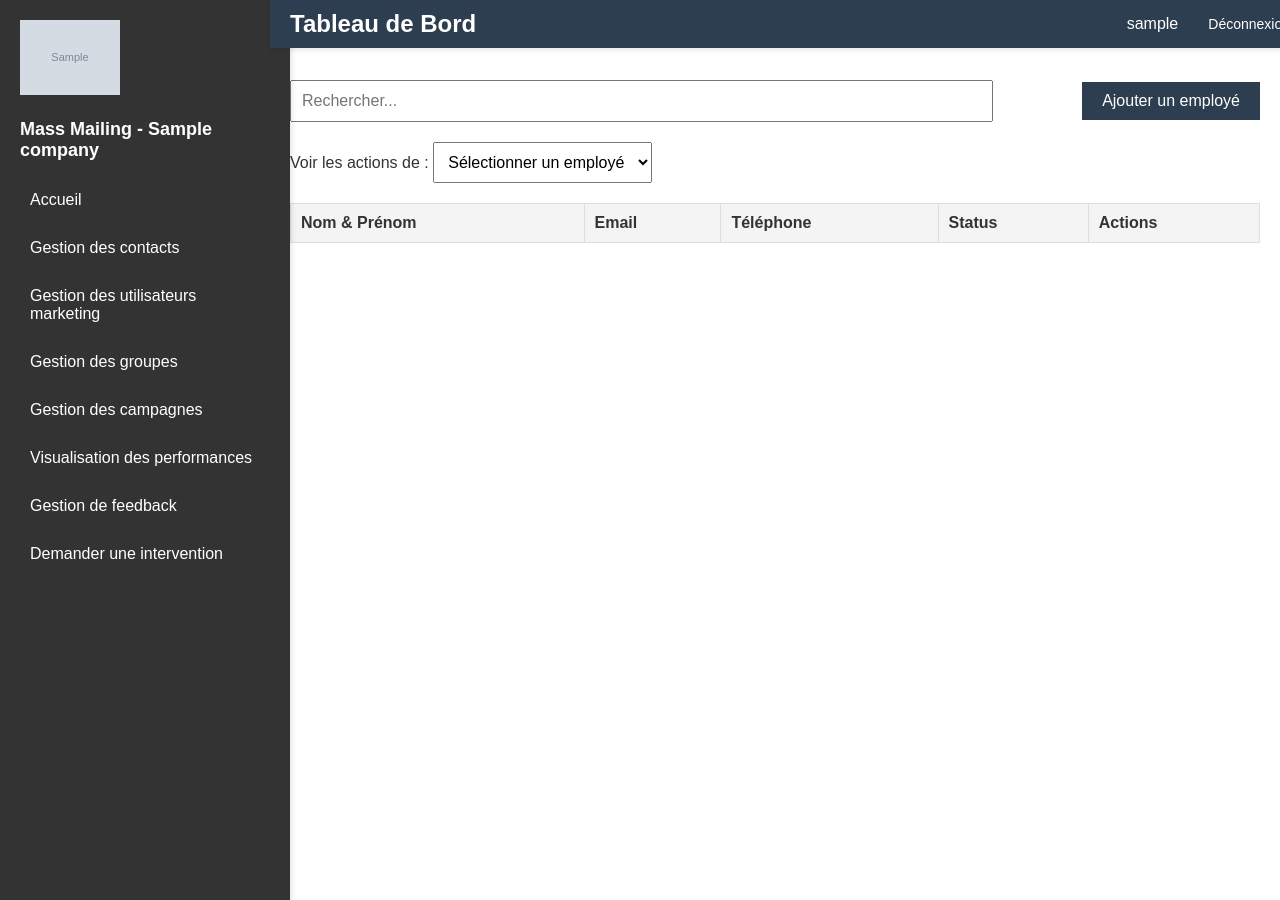
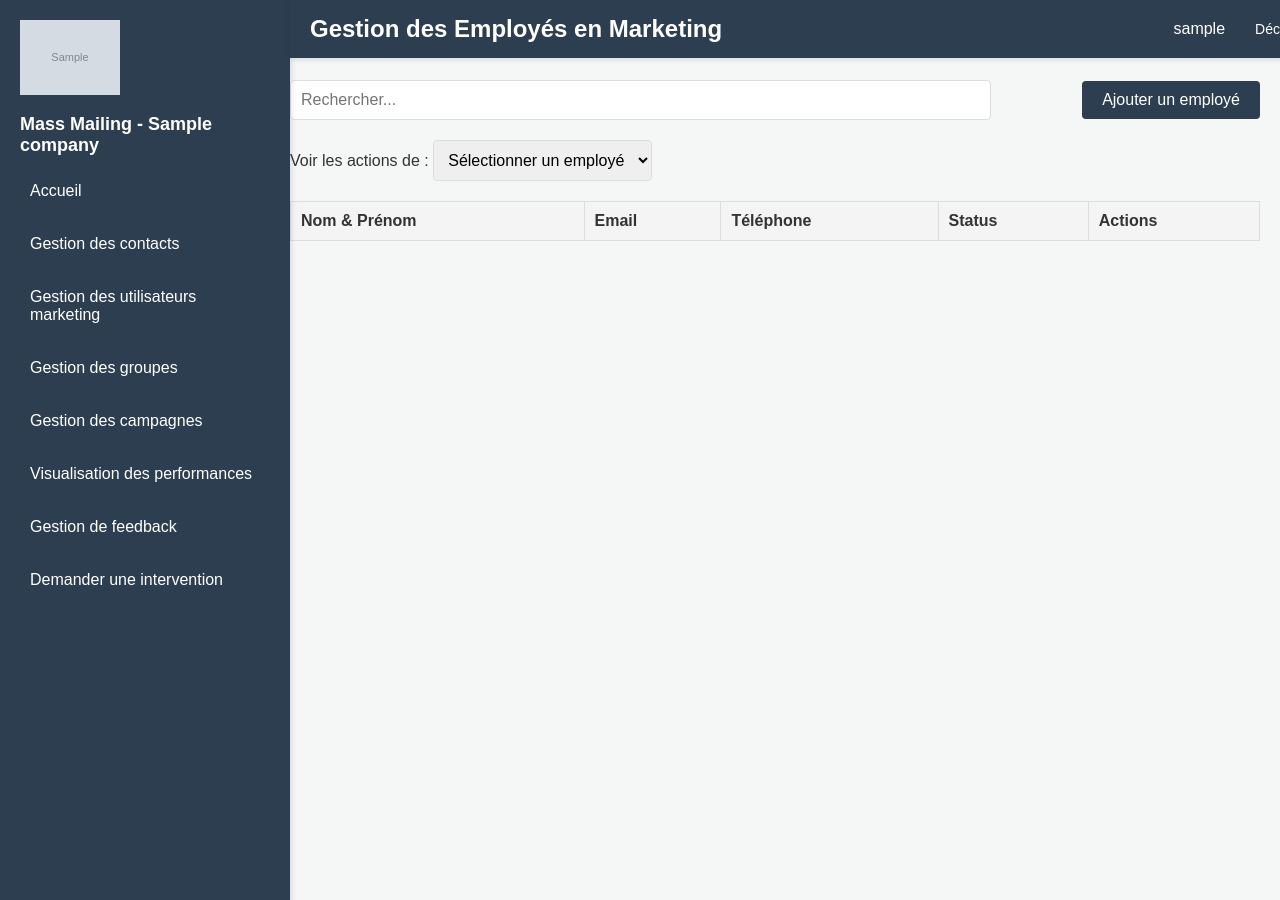
Before and after one commit to naderbenammar25/bulk_sms, a Django app: page /gestion_utilisateurs_marketing/ in a window 1280 px wide. Run offline with Django 5.2, Linux system fonts and the light colour scheme; a user stored in the database is signed in; tables that the repository leaves empty hold one stand-in row (values such as "Sample post"); grey boxes marked "Sample" are stand-in pictures; lists and menus that the app fills with data are empty.

Commit message:
ajout des correctifs de finalisation pour la 1ere release

```diff
--- a/bulk_sms_api/campaigns/static/campaigns/css/admin.css
+++ b/bulk_sms_api/campaigns/static/campaigns/css/admin.css
@@ -6,9 +6,13 @@
     --sidebar-color: #2c3e50;
     --text-color: #333;
     --hover-color: #1abc9c;
+    --header-color: #2c3e50;
+    --table-header-color: #f4f4f4;
+    --table-row-even-color: #f9f9f9;
+    --table-row-hover-color: #f1f1f1;
 }
 
-/* Reset */
+/* Reset et styles de base */
 body {
     font-family: 'Arial', sans-serif;
     margin: 0;
@@ -80,24 +84,26 @@ body {
     padding: 20px;
 }
 
+/* Header Bar */
 .header-bar {
-    width: calc(100% - 300px);
+    width: 81%;
     padding: 15px 20px;
-    background-color: rgb(140, 150, 163);
+    background-color: var(--header-color);
     color: #fff;
     position: fixed;
     top: 0;
     left: 270px;
-    z-index: -1;
+    z-index: 1000;
     display: flex;
     justify-content: space-between;
     align-items: center;
     box-shadow: 0 2px 5px rgba(0, 0, 0, 0.1);
+    position: fixed;
+    left: 290px;
 }
 
 .header-bar h1 {
     margin: 0;
-    margin-left: 20px;
     font-size: 24px;
 }
 
@@ -120,75 +126,7 @@ body {
     box-shadow: 0 2px 5px rgba(0, 0, 0, 0.1);
 }
 
-
-body {
-    font-family: Arial, sans-serif;
-    margin: 0;
-    padding: 0;
-    background-color: #ffffff;
-}
-
-.sidebar {
-    width: 250px;
-    height: 100vh;
-    position: fixed;
-    top: 0;
-    left: 0;
-    background-color: #333;
-    color: #fff;
-    padding: 20px;
-}
-
-.sidebar .logo {
-    max-width: 100px;
-    margin-bottom: 20px;
-}
-
-.sidebar h2 {
-    font-size: 18px;
-    margin-bottom: 20px;
-}
-
-.sidebar nav ul {
-    list-style-type: none;
-    padding: 0;
-}
-
-.sidebar nav ul li {
-    margin-bottom: 10px;
-}
-
-.sidebar nav ul li a {
-    color: #fff;
-    text-decoration: none;
-    font-size: 16px;
-}
-
-.sidebar nav ul li a:hover {
-    text-decoration: underline;
-}
-
-.main-content {
-    margin-left: 270px;
-    padding: 20px;
-}
-
-.header-bar {
-    width: calc(100% - 270px);
-    padding: 10px 20px;
-    color: #fff;
-    background-color: #2c3e50;
-    position: fixed;
-    top: 0;
-    left: 270px;
-    z-index: 1000;
-}
-
-.header-bar h1 {
-    margin: 0;
-    font-size: 24px;
-}
-
+/* Search Bar */
 .search-bar {
     margin-top: 60px;
     display: flex;
@@ -200,21 +138,26 @@ body {
     width: 70%;
     padding: 10px;
     font-size: 16px;
+    border: 1px solid #ddd;
+    border-radius: 4px;
 }
 
 .search-bar button {
     padding: 10px 20px;
     font-size: 16px;
-    background-color: #2c3e50;
+    background-color: var(--header-color);
     color: #fff;
     border: none;
+    border-radius: 4px;
     cursor: pointer;
+    transition: background-color 0.3s ease;
 }
 
 .search-bar button:hover {
-    background-color: #1a242f;
+    background-color: var(--hover-color);
 }
 
+/* Filter Bar */
 .filter-bar {
     margin-top: 20px;
 }
@@ -226,8 +169,11 @@ body {
 .filter-bar select {
     padding: 10px;
     font-size: 16px;
+    border: 1px solid #ddd;
+    border-radius: 4px;
 }
 
+/* Table */
 table {
     width: 100%;
     border-collapse: collapse;
@@ -241,37 +187,34 @@ table th, table td {
 }
 
 table th {
-    background-color: #f4f4f4;
+    background-color: var(--table-header-color);
 }
 
 table tr:nth-child(even) {
-    background-color: #f9f9f9;
+    background-color: var(--table-row-even-color);
 }
 
 table tr:hover {
-    background-color: #f1f1f1;
+    background-color: var(--table-row-hover-color);
 }
 
+/* Boutons */
 button {
     padding: 5px 10px;
     font-size: 14px;
-    background-color: #2c3e50;
+    background-color: var(--header-color);
     color: #fff;
     border: none;
+    border-radius: 4px;
     cursor: pointer;
+    transition: background-color 0.3s ease;
 }
 
 button:hover {
-    background-color: #1a242f;
+    background-color: var(--hover-color);
 }
 
-.user-info {
-    display: flex;
-    align-items: center;
-    gap: 10px;
-    margin-left: auto;
-}
-
+/* Bouton de déconnexion */
 .logout-button {
     background-color: var(--primary-color);
     color: #fff;
@@ -281,12 +224,12 @@ button:hover {
     text-decoration: none;
     font-size: 14px;
     cursor: pointer;
+    transition: background-color 0.3s ease;
 }
 
 .logout-button:hover {
     background-color: var(--hover-color);
 }
 
-
 /* Icônes FontAwesome */
 @import url('https://cdnjs.cloudflare.com/ajax/libs/font-awesome/5.15.4/css/all.min.css');
--- a/bulk_sms_api/campaigns/static/campaigns/css/register.css
+++ b/bulk_sms_api/campaigns/static/campaigns/css/register.css
@@ -9,7 +9,7 @@ body {
 }
 
 .container {
-    margin-top: 500px;
+    margin-top: 700px;
     background: white;
     padding: 50px;
     border-radius: 8px;
@@ -30,7 +30,7 @@ label {
     display: block;
 }
 
-input[type="text"], input[type="email"], input[type="password"], input[type="file"] {
+input[type="text"],[type="tel"], input[type="email"], input[type="password"], input[type="file"] {
     width: 100%;
     padding: 8px;
     margin-top: 5px;
--- a/bulk_sms_api/campaigns/templates/gestion_utilisateurs_marketing.html
+++ b/bulk_sms_api/campaigns/templates/gestion_utilisateurs_marketing.html
@@ -28,7 +28,7 @@
     </div>
     <div class="main-content">
         <div class="header-bar">
-            <h1>Tableau de Bord</h1>
+            <h1>Gestion des Employés en Marketing</h1>
             <div class="user-info">
                 <span>{{ request.user.username }}</span>
                 <i class="fas fa-user-circle"></i>
--- a/bulk_sms_api/campaigns/templates/index.html
+++ b/bulk_sms_api/campaigns/templates/index.html
@@ -57,8 +57,14 @@
             <label for="admin_email">Email de l'administrateur:</label>
             <input type="email" id="admin_email" name="admin_email" required>
 
+            <label for="admin_phone">Numéro de Téléphone:</label>
+            <input type="tel" id="admin_phone" name="admin_phone" required>
+
             <label for="admin_password">Mot de passe de l'administrateur:</label>
             <input type="password" id="admin_password" name="admin_password" required>
+
+            <label for="confirm_password">Confirmer le mot de passe:</label>
+            <input type="password" id="confirm_password" name="confirm_password" required>
 
             <button type="submit">S'inscrire</button>
         </form>
--- a/bulk_sms_api/campaigns/urls.py
+++ b/bulk_sms_api/campaigns/urls.py
@@ -3,9 +3,10 @@ from .views import index, admin_dashboard, marketing_dashboard, user_login, uplo
 from .views import gestion_employe,toggle_employee_status, get_employees , gestion_contacts, gestion_utilisateurs_marketing, gestion_groupes, gestion_campagnes, visualisation_performances, gestion_feedback, demander_intervention
 from .views import edit_user, reset_password, toggle_user_status, add_employee, accueil_MK_User, employee_actions
 from django.contrib.auth import views as auth_views
-
+from django.contrib import admin
 urlpatterns = [
-     path('', index, name='index'),
+    path('admin/', admin.site.urls),
+    path('', index, name='index'),
     path('gestion_employe/', gestion_employe, name='gestion_employe'),
     path('api/employees/', get_employees, name='get_employees'),
     path('api/employees/<int:user_id>/toggle_status/', toggle_employee_status, name='toggle_employee_status'),
@@ -33,4 +34,5 @@ urlpatterns = [
     path('employee_actions/<int:employee_id>/', employee_actions, name='employee_actions'),
     path('logout/', auth_views.LogoutView.as_view(next_page='login'), name='logout'),
 
+
 ]
--- a/bulk_sms_api/campaigns/views.py
+++ b/bulk_sms_api/campaigns/views.py
@@ -33,7 +33,6 @@ def user_profile(request):
 from django.core.mail import send_mail
 from django.shortcuts import render
 from .models import Company, CustomUser
-
 def register(request):
     if request.method == 'POST':
         company_name = request.POST.get('company_name')
@@ -43,7 +42,13 @@ def register(request):
         tertiary_color = request.POST.get('tertiary_color')
         admin_username = request.POST.get('admin_username')
         admin_email = request.POST.get('admin_email')
+        admin_phone = request.POST.get('admin_phone')
         admin_password = request.POST.get('admin_password')
+        confirm_password = request.POST.get('confirm_password')
+
+        # Vérifier que les mots de passe correspondent
+        if admin_password != confirm_password:
+            return render(request, 'index.html', {'error': 'Les mots de passe ne correspondent pas.'})
 
         # Vérifier que l'utilisateur a sélectionné les couleurs
         if not (primary_color and secondary_color and tertiary_color):
@@ -57,6 +62,7 @@ def register(request):
         admin_user = CustomUser.objects.create_user(
             username=admin_username,
             email=admin_email,
+            phone=admin_phone,
             password=admin_password,
             role='admin',
             company=company,
@@ -164,15 +170,22 @@ def approve_registration(request, user_id):
     user.is_active = True
     user.save()
 
-    # Envoyer un email de confirmation à l'utilisateur
+    password = request.POST.get('password')
+
+
+    # Mail de confirmation à l'utilisateur
     send_mail(
         'Compte approuvé',
-        'Votre compte a été approuvé. Vous pouvez maintenant vous connecter.',
-        'nader@metadia.net',  # Remplacez par votre adresse email
+        f'Bonjour {user.first_name},\n\n'
+        'Votre compte a été approuvé. Vous pouvez maintenant vous connecter avec le lien suivant :\n\n'
+        'Lien de connexion : http://127.0.0.1:8000/login/\n\n'
+        'Cordialement,\n'
+        'Projet PFE',
+        'nader@metadia.net',
         [user.email],
     )
 
-    return redirect(reverse('admin:auth_user_changelist'))
+    return redirect('/admin/')
 
 @staff_member_required
 def reject_registration(request, user_id):
@@ -254,7 +267,7 @@ def gestion_contacts(request):
 
 @login_required
 def gestion_utilisateurs_marketing(request):
-    employees = CustomUser.objects.filter(role='marketing')
+    employees = CustomUser.objects.filter(company=request.user.company, role='marketing')
     return render(request, 'gestion_utilisateurs_marketing.html', {'employees': employees})
 
 @login_required
@@ -291,6 +304,7 @@ def add_employee(request):
             employee = form.save(commit=False)
             employee.role = 'marketing'
             employee.is_active = True
+            employee.company = request.user.company  # Définir le company_id de l'employé
             employee.set_password(form.cleaned_data['password'])
             employee.save()
 
@@ -298,7 +312,7 @@ def add_employee(request):
             send_mail(
                 'Ouverture de votre compte',
                 f'Bonjour {employee.first_name},\n\nVotre compte a été créé avec succès. Vous pouvez vous connecter avec les informations suivantes :\n\nNom d\'utilisateur : {employee.username}\nMot de passe : {form.cleaned_data["password"]}\n\nLien de connexion : http://127.0.0.1:8000/login/\n\nCordialement,\nL\'équipe',
-                'nader@metadia.netr',
+                'nader@metadia.net',
                 [employee.email],
             )
 
```
Also changed, not shown: bulk_sms_api/media/logos/bmw_AgSQ78O.png (added), bulk_sms_api/media/logos/bmw_Qp3hZbQ.png (added), bulk_sms_api/media/logos/bmw_VCcB9Re.png (added), bulk_sms_api/media/logos/bmw_WZb4Jv0.png (added), bulk_sms_api/media/logos/bmw_aB6QmRX.png (added), bulk_sms_api/media/logos/bmw_ezEgDoh.png (added), bulk_sms_api/media/logos/bmw_o9gwEtP.png (added), bulk_sms_api/media/logos/bmw_pAsalGf.png (added), bulk_sms_api/media/logos/bmw_ph4aTEc.png (added), bulk_sms_api/media/logos/bmw_vNylkQh.png (added), bulk_sms_api/media/logos/bmw_w5LltT5.png (added), bulk_sms_api/media/logos/bmw_x8aITld.png (added).
